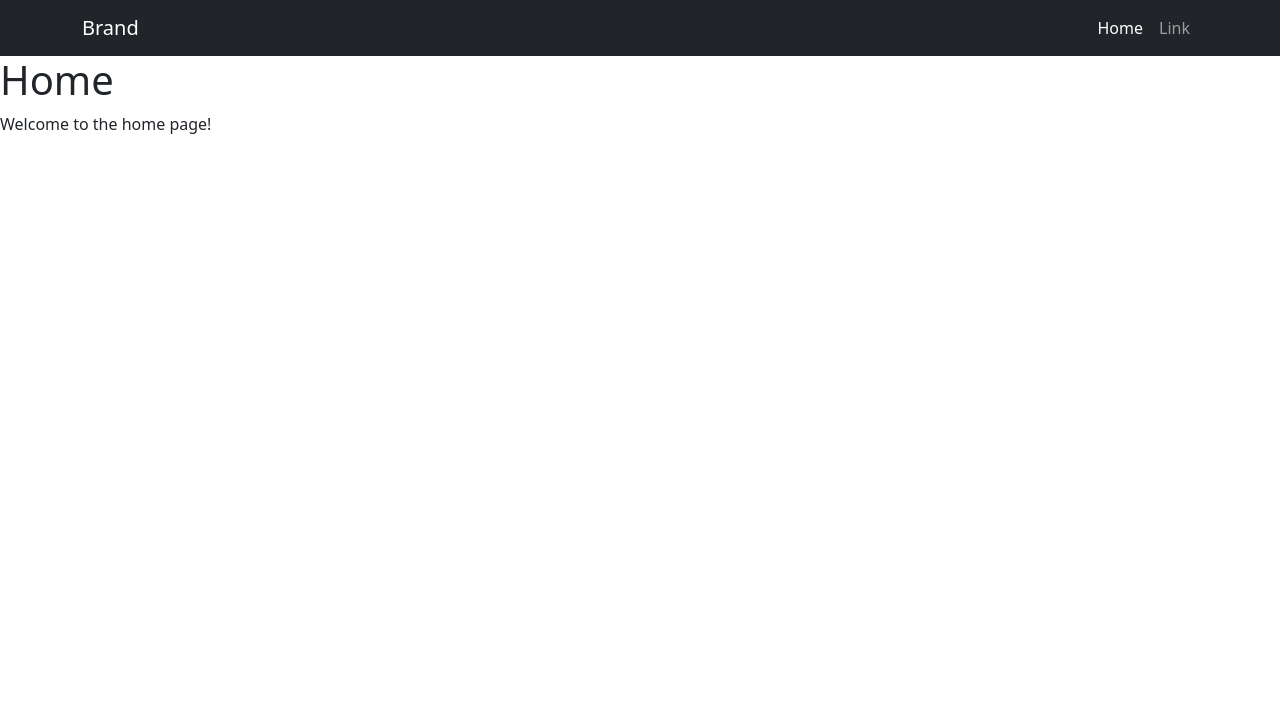
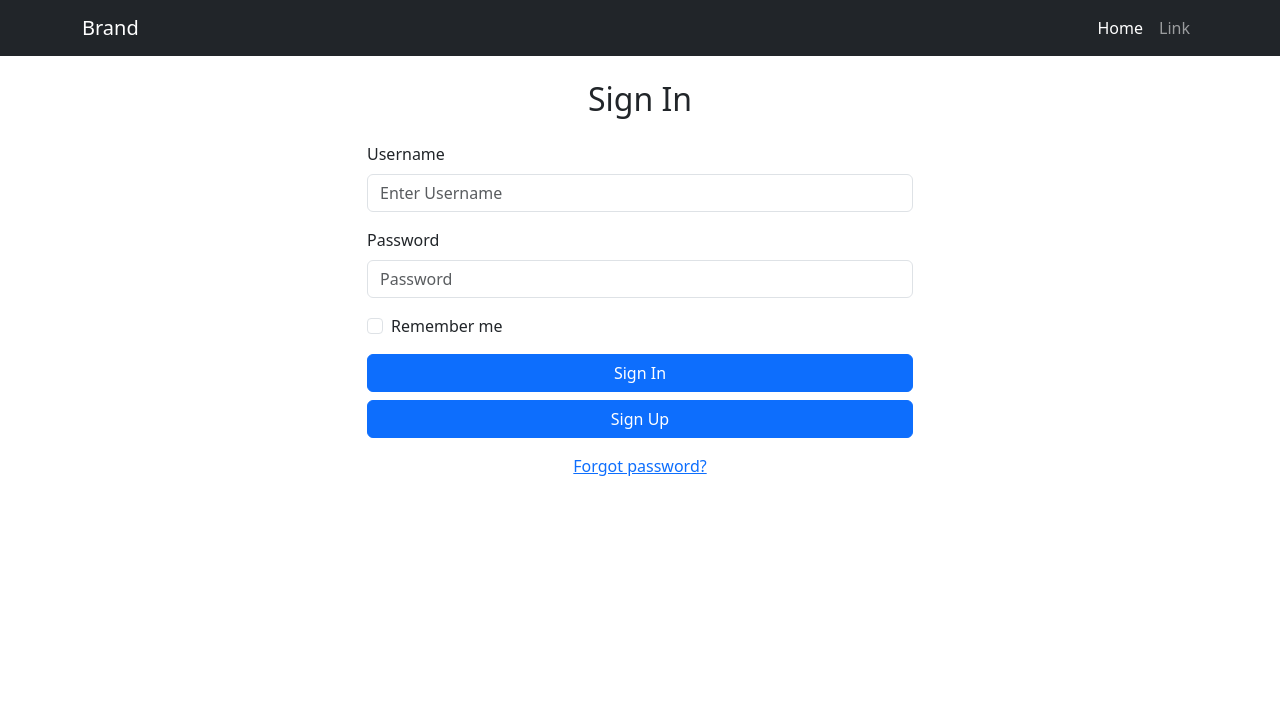
Before and after one commit to berkehanorhon/BarterSwap, a Flask app: page /user/signin in a window 1280 px wide. Shown: the top 718 px of the page. Run offline with Flask 3, Linux system fonts and the light colour scheme; some libraries are stand-ins or nearby versions.

Commit message:
signin html created

```diff
--- a/templates/signin.html
+++ b/templates/signin.html
@@ -1,7 +1,47 @@
 {% extends "base.html" %}
 {% block title %}Sign In{% endblock %}
+{% block stylesheet %}
+    body {
+        background-color: #f8f9fa;
+    }
+    .login-container {
+        max-width: 400px;
+        margin: 0 auto;
+        padding: 40px 20px;
+        background-color: #fff;
+        border-radius: 8px;
+        box-shadow: 0 4px 6px rgba(0, 0, 0, 0.1);
+    }
+{% endblock %}
 
 {% block content %}
-    <h1>Home</h1>
-    <p>Welcome to the home page!</p>
+    <div class="container mt-4">
+        <div class="row">
+            <div class="col-md-6 offset-md-3">
+                <div class="login-container">
+                    <h2 class="text-center mb-4">Sign In</h2>
+                    <form>
+                        <div class="mb-3">
+                            <label for="username" class="form-label">Username</label>
+                            <input type="username" class="form-control" id="username" placeholder="Enter Username" required>
+                        </div>
+                        <div class="mb-3">
+                            <label for="password" class="form-label">Password</label>
+                            <input type="password" class="form-control" id="password" placeholder="Password" required>
+                        </div>
+                        <div class="mb-3 form-check">
+                            <input type="checkbox" class="form-check-input" id="remember">
+                            <label class="form-check-label" for="remember">Remember me</label>
+                        </div>
+                        <button type="submit" class="btn btn-primary w-100 mb-2">Sign In</button>
+
+                        <a href="signup.html" class="btn btn-primary w-100">Sign Up</a>
+                    </form>
+                    <div class="text-center mt-3">
+                        <a href="#">Forgot password?</a>
+                    </div>
+                </div>
+            </div>
+        </div>
+    </div>
 {% endblock %}
```
